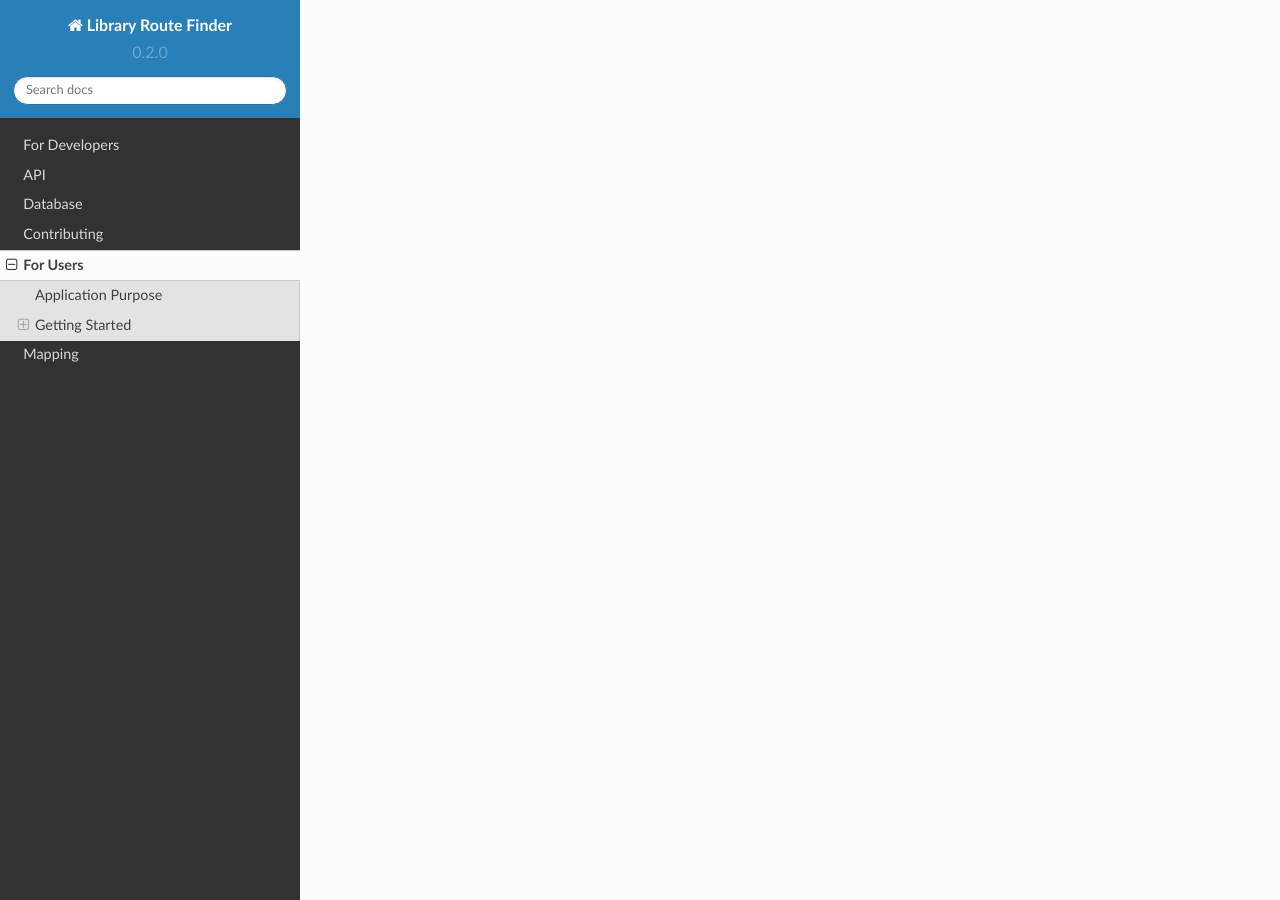
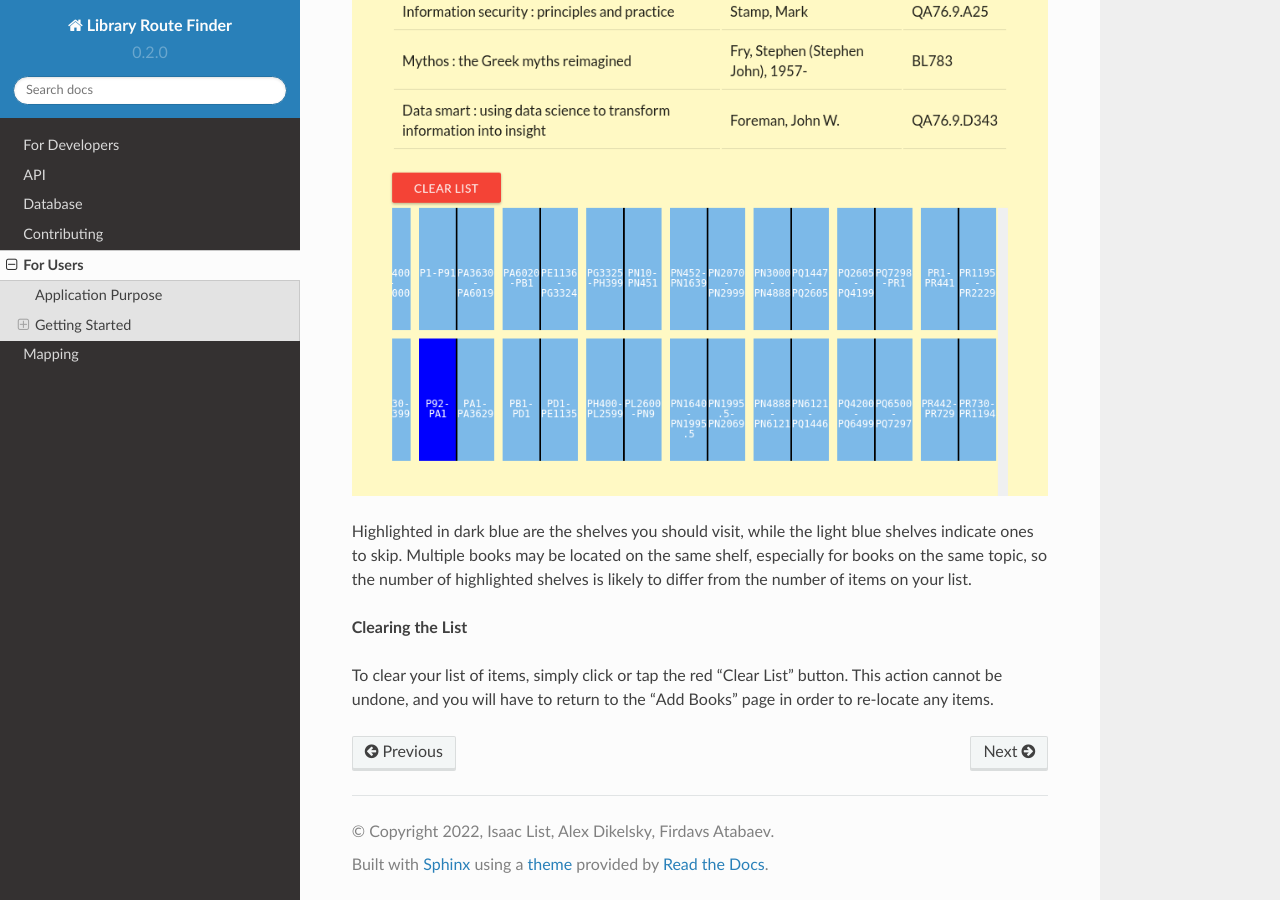
Before and after one commit to Route-finder/documentation, a Sphinx documentation site: the page built from docs/source/endusers.rst, in a window 1280 px wide and 900 px high, scrolled down 2732 px. Built offline with Sphinx 7.4.7 and the Read the Docs theme 2.0.0, drawn with Linux system fonts in a browser that asks for light colours; some of the changed text lies outside the part shown.

Commit message:
add info on map page for end users

```diff
--- a/docs/source/endusers.rst
+++ b/docs/source/endusers.rst
@@ -46,4 +46,19 @@ added to your list, or in the case of an error will communicate the issue.
 Viewing the Booklist and Route
 ------------------------------
 
-*To be added later*
+To view your list of books as well as a map of which shelves you will have to
+visit to retrieve them, visit the "List of Books" link in the navigation bar.
+This will bring you to this page, where you will see your list outlined:
+
+.. image:: images/route.png
+
+Highlighted in dark blue are the shelves you should visit, while the light blue
+shelves indicate ones to skip. Multiple books may be located on the same shelf,
+especially for books on the same topic, so the number of highlighted shelves is
+likely to differ from the number of items on your list.
+
+**Clearing the List**
+
+To clear your list of items, simply click or tap the red "Clear List" button.
+This action cannot be undone, and you will have to return to the "Add Books"
+page in order to re-locate any items.
```
